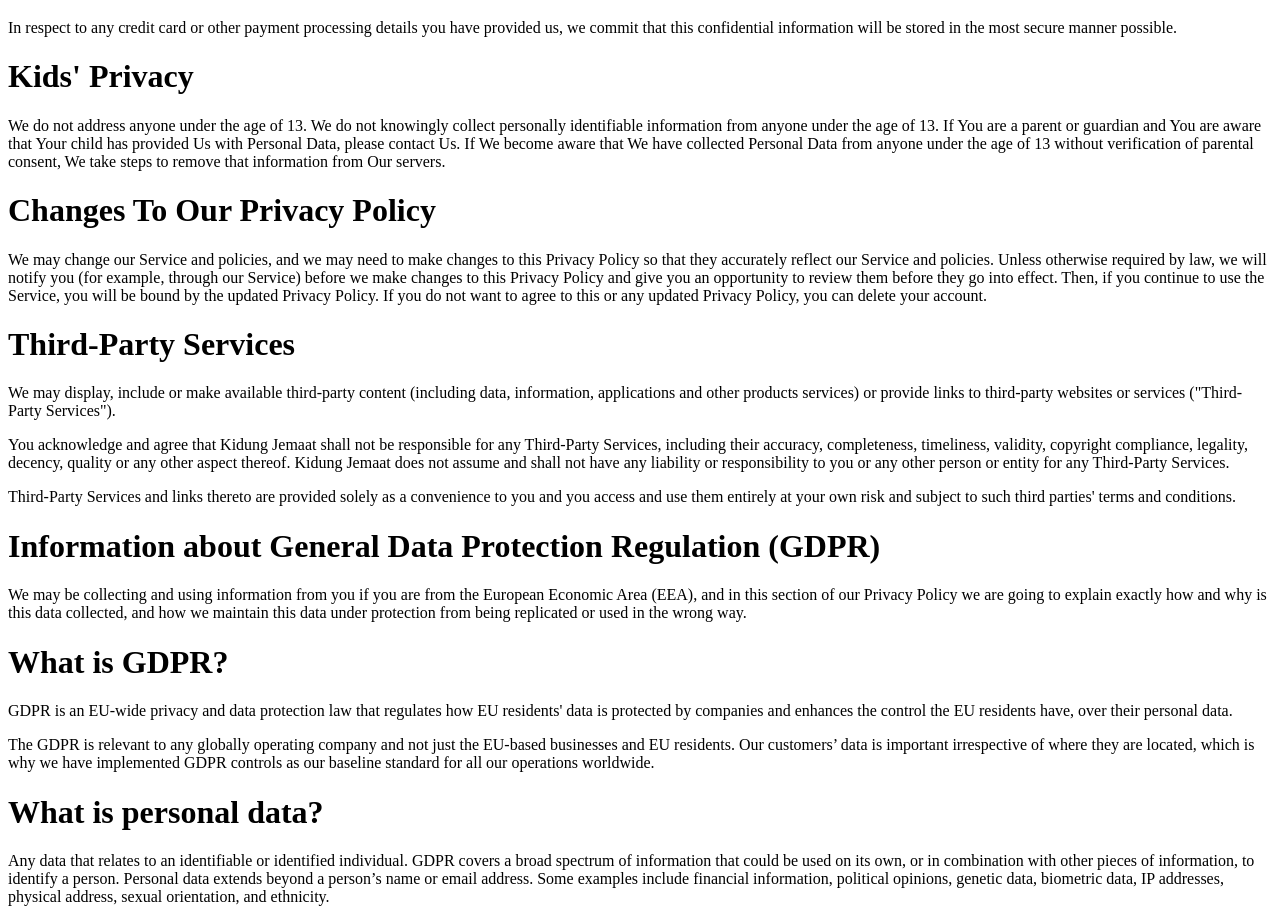
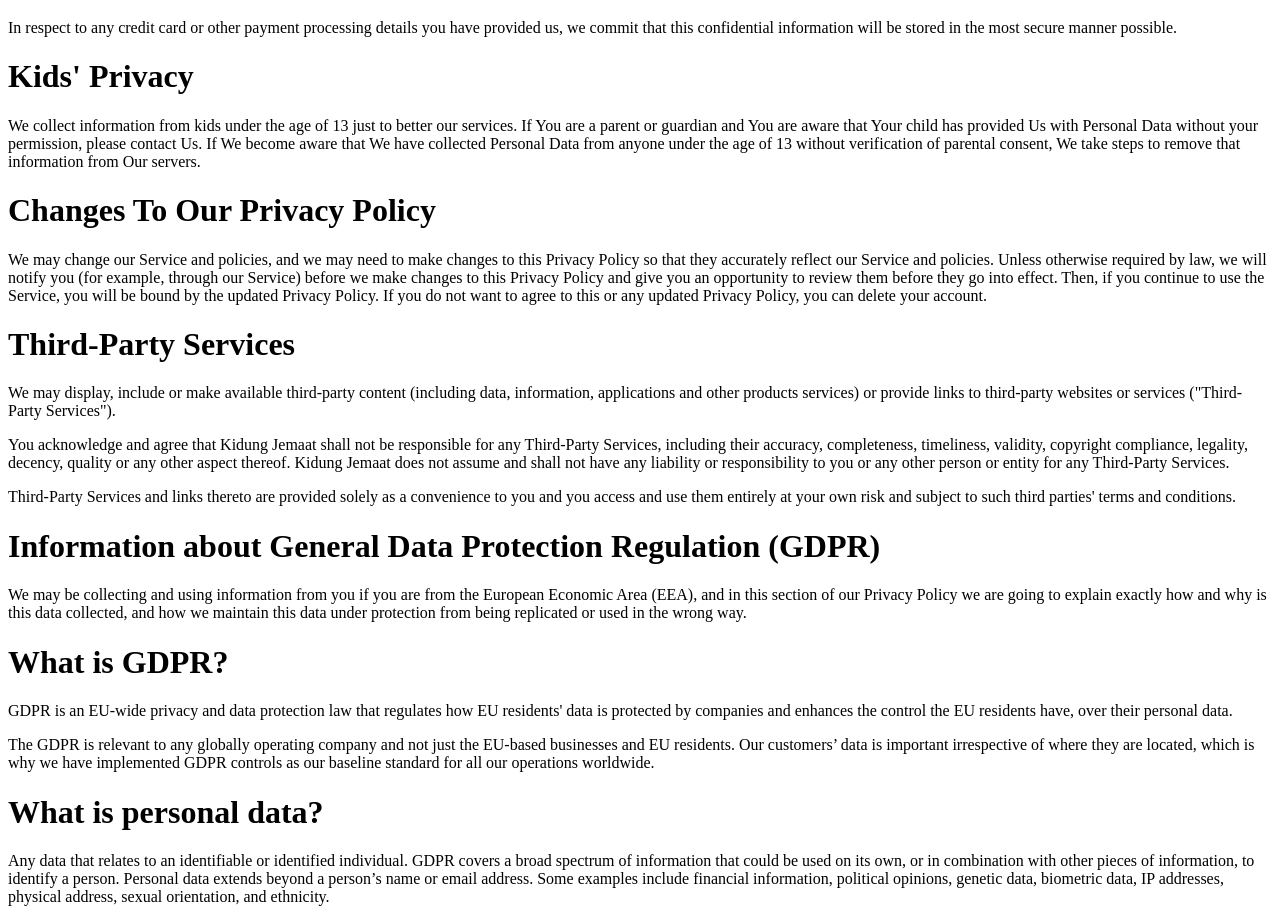
Before and after one commit to dinyok/privacy-and-policy, a plain HTML site: page index.html in a window 1280 px wide. Shown: the part 2492-3406 px from the top of the page. Drawn offline with Linux system fonts and the light colour scheme.

Commit message:
change kids section

```diff
--- a/index.html
+++ b/index.html
@@ -58,10 +58,10 @@
 <p>Wherever you're located you may also set your browser to block cookies and similar technologies, but this action may block our essential cookies and prevent our website from functioning properly, and you may not be able to fully utilize all of its features and services. You should also be aware that you may also lose some saved information (e.g. saved login details, site preferences) if you block cookies on your browser. Different browsers make different controls available to you. Disabling a cookie or category of cookie does not delete the cookie from your browser, you will need to do this yourself from within your browser, you should visit your browser's help menu for more information.</p>
 <h1>Remarketing Services</h1>
 <p>We use remarketing services. What Is Remarketing? In digital marketing, remarketing (or retargeting) is the practice of serving ads across the internet to people who have already visited your website. It allows your company to seem like they're “following” people around the internet by serving ads on the websites and platforms they use most.</p>
-<h1>Payment Details</h1>
+  <h1>Payment Details</h1>
   <p>In respect to any credit card or other payment processing details you have provided us, we commit that this confidential information will be stored in the most secure manner possible.</p>
 <h1>Kids' Privacy</h1>
-<p>We do not address anyone under the age of 13. We do not knowingly collect personally identifiable information from anyone under the age of 13. If You are a parent or guardian and You are aware that Your child has provided Us with Personal Data, please contact Us. If We become aware that We have collected Personal Data from anyone under the age of 13 without verification of parental consent, We take steps to remove that information from Our servers.</p>
+<p>We collect information from kids under the age of 13 just to better our services. If You are a parent or guardian and You are aware that Your child has provided Us with Personal Data without your permission, please contact Us. If We become aware that We have collected Personal Data from anyone under the age of 13 without verification of parental consent, We take steps to remove that information from Our servers.</p>
 <h1>Changes To Our Privacy Policy</h1>
 <p>We may change our Service and policies, and we may need to make changes to this Privacy Policy so that they accurately reflect our Service and policies. Unless otherwise required by law, we will notify you (for example, through our Service) before we make changes to this Privacy Policy and give you an opportunity to review them before they go into effect. Then, if you continue to use the Service, you will be bound by the updated Privacy Policy. If you do not want to agree to this or any updated Privacy Policy, you can delete your account.</p>
 
```
